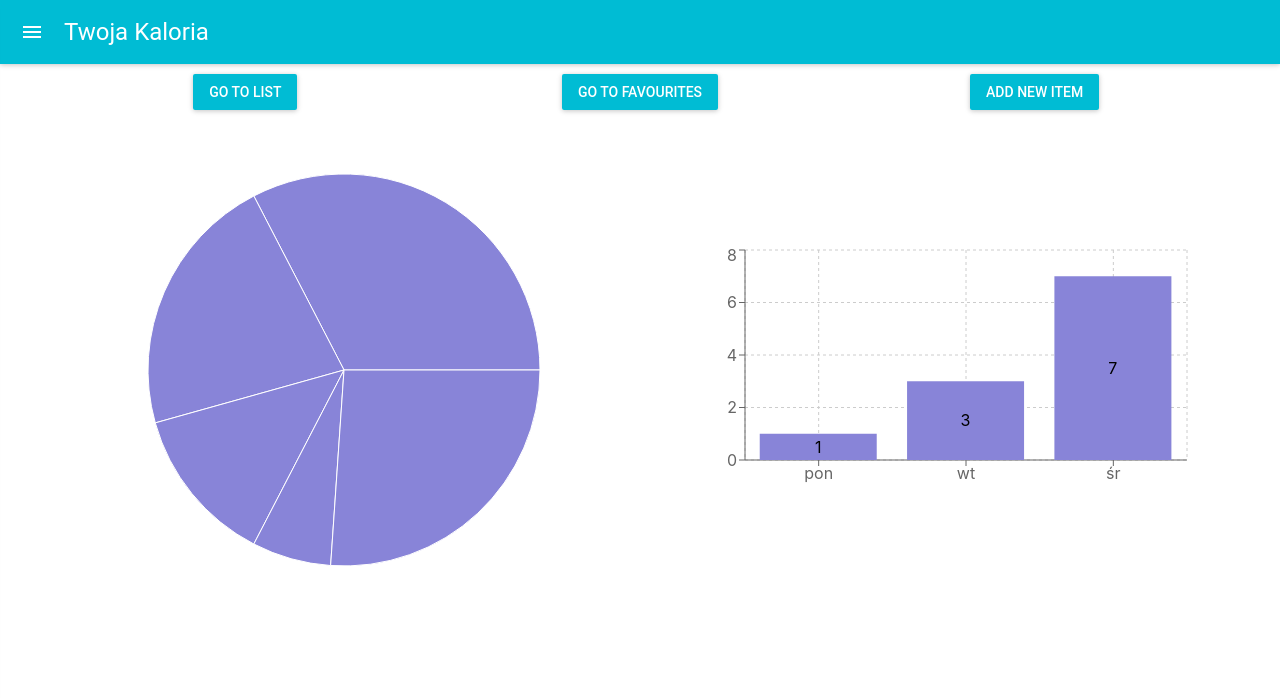
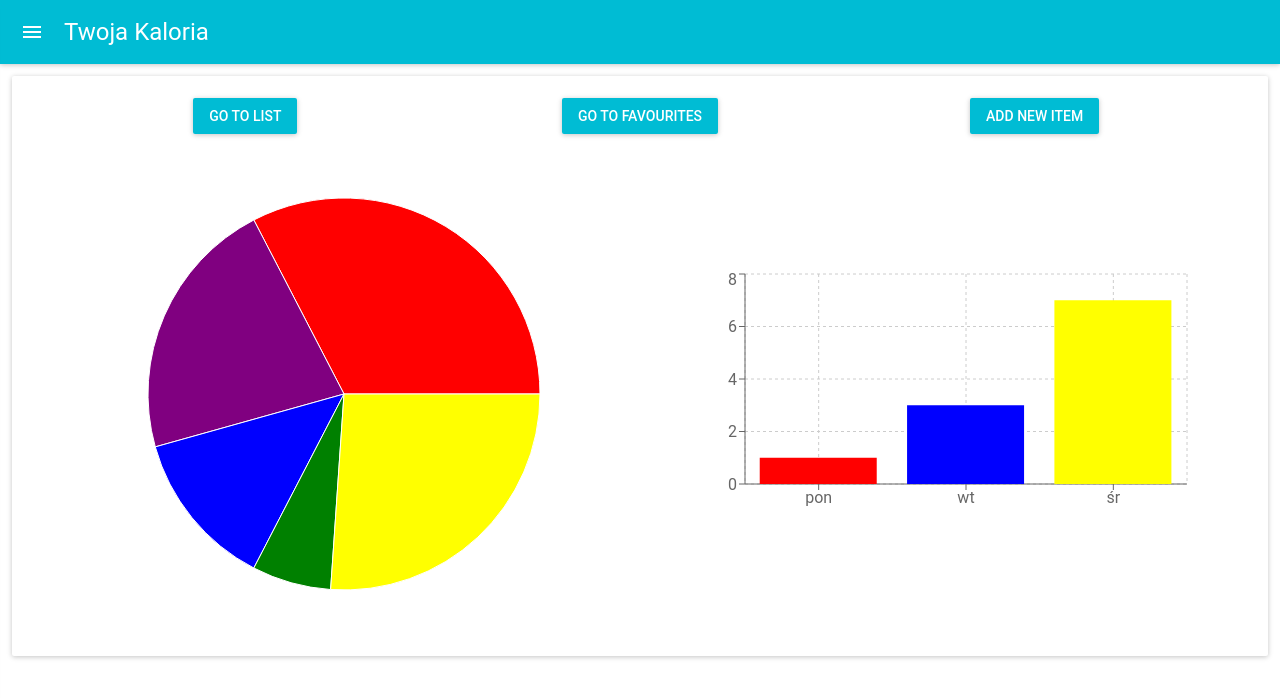
Before and after one commit to infoshareacademy/jfddl6-twojakaloria-app, a React (Create React App) app: page / in a window 1280 px wide. Shown: the top 698 px of the page. Built offline with nearby package versions, Linux system fonts and the light colour scheme.

Commit message:
added PieChart and BarChart

```diff
--- a/src/views/DashboardView/BarChart.js
+++ b/src/views/DashboardView/BarChart.js
@@ -4,13 +4,19 @@ const data = [
     {
         time: "pon",
         users: 1,
+        fill: "red"
+
     },
     {
         time: "wt",
         users: 3,
+        fill: "blue"
+
     }, {
         time: "śr",
         users: 7,
+        fill: "yellow"
+
     }
 ]
 const Chart = (props) => (
@@ -28,7 +34,7 @@ const Chart = (props) => (
             <CartesianGrid strokeDasharray="3 3" />
             <XAxis dataKey="time" />
             <YAxis />
-            <Bar label={true} dataKey="users" fill="#8884d8" />
+            <Bar label={true} dataKey="users"  />
         </BarChart>
     </div>
 );
--- a/src/views/DashboardView/DashboardView.js
+++ b/src/views/DashboardView/DashboardView.js
@@ -4,8 +4,15 @@ import { Grid, Row, Col } from 'react-flexbox-grid'
 import { Link } from 'react-router-dom'
 import PieChart from './PieChart'
 import BarChart from './BarChart'
+import Paper from 'material-ui/Paper'
 
 
+const style = {
+  paper: {
+      margin: 12,
+      padding: 12
+  }
+}
 
 class Dashboard extends React.Component {
   state = {
@@ -28,7 +35,8 @@ class Dashboard extends React.Component {
 
   render() {
     return (
-      <div>
+      <Paper
+      style={style.paper}>
         <Grid>
           <Row middle="xs" center='xs'>
             <Col lg={4}>
@@ -70,7 +78,7 @@ class Dashboard extends React.Component {
             </Col>
           </Row>
         </Grid>
-      </div>
+      </Paper>
 
     )
   }
--- a/src/views/DashboardView/PieChart.js
+++ b/src/views/DashboardView/PieChart.js
@@ -3,23 +3,32 @@ import { PieChart, Pie, Tooltip } from "recharts";
 const data = [
     {
         value: 15,
-        name: "Warzywa"
+        name: "Warzywa",
+        fill: "red"
     },
     {
         value: 10,
-        name: "Owoce"
+        name: "Owoce",
+        fill: "purple"
+
     },
     {
         value: 6,
-        name: "Mięso"
+        name: "Mięso",
+        fill: "blue"
+
     },
     {
         value: 3,
-        name: "Ryby"
+        name: "Ryby",
+        fill: "green"
+
     },
     {
         value: 12,
-        name: "Nabiał"
+        name: "Nabiał",
+        fill: "yellow"
+
     }
 
 ];
@@ -33,7 +42,7 @@ const Chart = (props) => (
                 props.viewportWidth / 2.5
         }
             height={500}>
-            <Pie data={data} dataKey="value" nameKey="name" fill="#8884d8" />
+            <Pie data={data} dataKey="value" nameKey="name"  />
             <Tooltip />
         </PieChart>
     </div>
```
